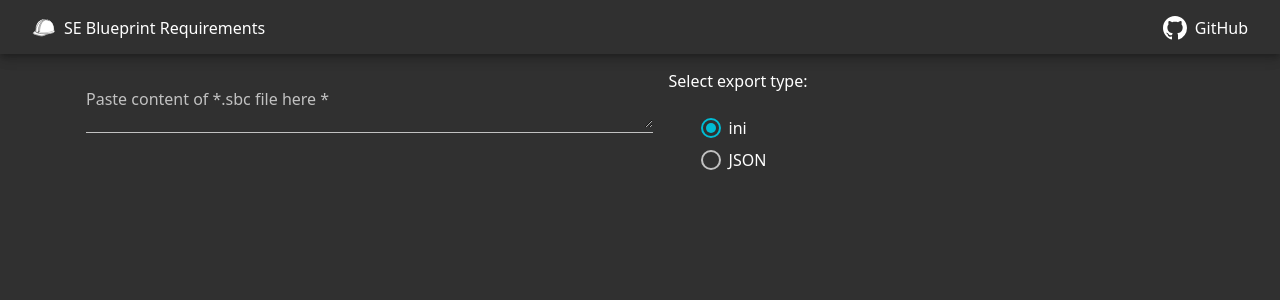
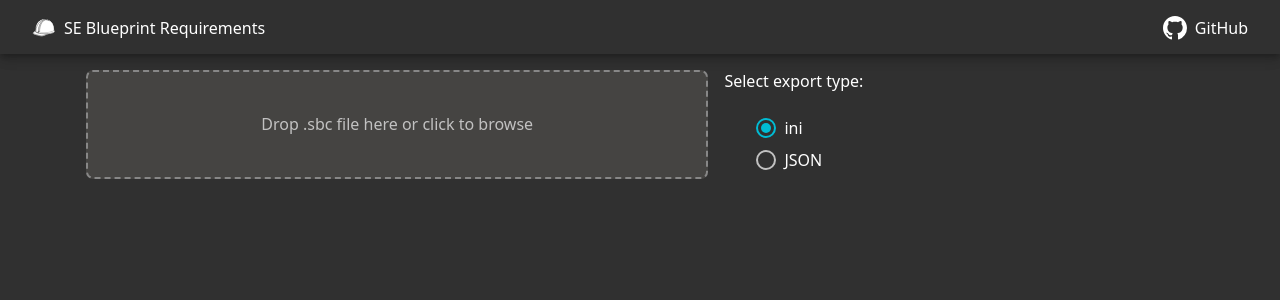
Before and after one commit to MatthiasKunnen/space-engineers-blueprint-requirements, an Angular app: page / in a window 1280 px wide. Shown: the top 300 px of the page. Built offline with nearby package versions, Linux system fonts and the light colour scheme.

Commit message:
Replace textarea with file upload

```diff
--- a/src/app/app.module.ts
+++ b/src/app/app.module.ts
@@ -13,6 +13,8 @@ import { BrowserAnimationsModule } from '@angular/platform-browser/animations';
 import { AppRoutingModule } from './app-routing.module';
 import { AppComponent } from './app.component';
 import { NotFoundComponent } from './error/not-found/not-found.component';
+import { DragDropDirective } from './file-select/drag-drop.directive';
+import { FileSelectComponent } from './file-select/file-select.component';
 import { NavigationComponent } from './navigation/navigation.component';
 import {
     RequirementExtractorComponent,
@@ -21,6 +23,8 @@ import {
 @NgModule({
     declarations: [
         AppComponent,
+        DragDropDirective,
+        FileSelectComponent,
         NavigationComponent,
         NotFoundComponent,
         RequirementExtractorComponent,
--- /dev/null
+++ b/src/app/file-select/drag-drop.directive.ts
@@ -0,0 +1,37 @@
+import { Directive, EventEmitter, HostBinding, HostListener, Output } from '@angular/core';
+
+@Directive({
+    selector: '[appDragDrop]',
+})
+export class DragDropDirective {
+
+    @Output() fileDropped = new EventEmitter<File>();
+
+    @HostBinding('class.dragging') isDragging = false;
+
+    @HostListener('dragover', ['$event'])
+    onDragOver(event: DragEvent) {
+        event.preventDefault();
+        event.stopPropagation();
+        event.dataTransfer!.dropEffect = 'copy';
+        this.isDragging = true;
+    }
+
+    @HostListener('dragleave', ['$event'])
+     onDragLeave(event: DragEvent) {
+        event.preventDefault();
+        event.stopPropagation();
+        this.isDragging = false;
+    }
+
+    @HostListener('drop', ['$event'])
+    onDrop(event: DragEvent) {
+        event.preventDefault();
+        event.stopPropagation();
+
+        const file = event.dataTransfer!.files[0] as any;
+        if (file !== null) {
+            this.fileDropped.emit(file);
+        }
+    }
+}
--- /dev/null
+++ b/src/app/file-select/file-select.component.html
@@ -0,0 +1,8 @@
+<div class="file-upload dragging" (click)="fileInput.click()" appDragDrop (fileDropped)="selectFile($event)">
+    <input hidden
+           type="file"
+           accept=".sbc,.xml,application/xml"
+           #fileInput
+           (change)="selectFile($event.target.files[0])">
+    <span>Drop .sbc file here or click to browse</span>
+</div>
--- /dev/null
+++ b/src/app/file-select/file-select.component.scss
@@ -0,0 +1,24 @@
+@import 'variables';
+
+:host {
+    display: flex;
+    align-items: stretch;
+    justify-content: stretch;
+}
+
+.file-upload {
+    display: flex;
+    flex-grow: 1;
+    align-items: center;
+    justify-content: center;
+    padding: 8px;
+    transition: all 0.3s;
+    border: 2px dashed #adadad;
+    border-radius: 7px;
+    cursor: pointer;
+
+    &.dragging {
+        background-color: #4f4d4a;
+        opacity: 0.7;
+    }
+}
--- /dev/null
+++ b/src/app/file-select/file-select.component.ts
@@ -0,0 +1,15 @@
+import { Component, EventEmitter, Output } from '@angular/core';
+
+@Component({
+    selector: 'app-file-select',
+    templateUrl: './file-select.component.html',
+    styleUrls: ['./file-select.component.scss'],
+})
+export class FileSelectComponent {
+
+    @Output() fileChanged = new EventEmitter<File>();
+
+    selectFile(file: File): void {
+        this.fileChanged.emit(file);
+    }
+}
--- a/src/app/requirement-extractor/requirement-extractor.component.html
+++ b/src/app/requirement-extractor/requirement-extractor.component.html
@@ -1,14 +1,5 @@
 <form [formGroup]="form">
-    <mat-form-field>
-            <textarea matInput
-                      placeholder="Paste content of *.sbc file here"
-                      formControlName="blueprintXml"
-                      required
-                      matAutosizeMinRows="10"
-                      matAutosizeMaxRows="10"
-                      matTextareaAutosize>
-            </textarea>
-    </mat-form-field>
+    <app-file-select (fileChanged)="form.controls.file.setValue($event)"></app-file-select>
     <div class="radio-group-container">
         <label id="export-type-radio-group-label">Select export type:</label>
         <mat-radio-group class="radio-group"
--- a/src/app/requirement-extractor/requirement-extractor.component.ts
+++ b/src/app/requirement-extractor/requirement-extractor.component.ts
@@ -28,20 +28,38 @@ export class RequirementExtractorComponent implements OnDestroy, OnInit {
 
     ngOnInit(): void {
         this.form = new FormGroup({
-            blueprintXml: new FormControl(null, Validators.required),
             exportType: new FormControl('ini', Validators.required),
+            file: new FormControl(null),
         });
         this.form.valueChanges.pipe(
             takeUntil(this.destroyed),
-        ).subscribe(value => this.update(value));
+        ).subscribe(async value => {
+            try {
+                await this.update(value);
+            } catch (e) {
+                console.error(e);
+                this.error = e.message;
+            }
+        });
     }
 
-    update({blueprintXml, exportType}: {blueprintXml: string, exportType: 'ini' | 'json'}): void {
-        try {
+    async update({exportType, file}: {exportType: 'ini' | 'json', file: File}) {
+        const reader = new FileReader();
+        const fileString: string | null | undefined = await new Promise(((resolve, reject) => {
+            reader.onload = () => resolve(reader.result as any);
+            reader.onerror = reject;
+            reader.readAsText(file);
+        }));
+
+        if (fileString == null) {
+            this.error = 'Uploaded file is null or undefined';
+            return;
+        }
+
         this.error = null;
         this.export = null;
         this.name = null;
-            const blueprint = Blueprint.fromXml(blueprintXml);
+        const blueprint = Blueprint.fromXml(fileString);
         this.name = blueprint.name;
         switch (exportType) {
             case 'ini':
@@ -51,9 +69,5 @@ export class RequirementExtractorComponent implements OnDestroy, OnInit {
                 this.export = blueprint.exportBlocksAsJson();
                 break;
         }
-        } catch (e) {
-            console.error(e);
-            this.error = e.message;
     }
 }
-}
```
Lines whose indentation alone changed are shown as unchanged.
